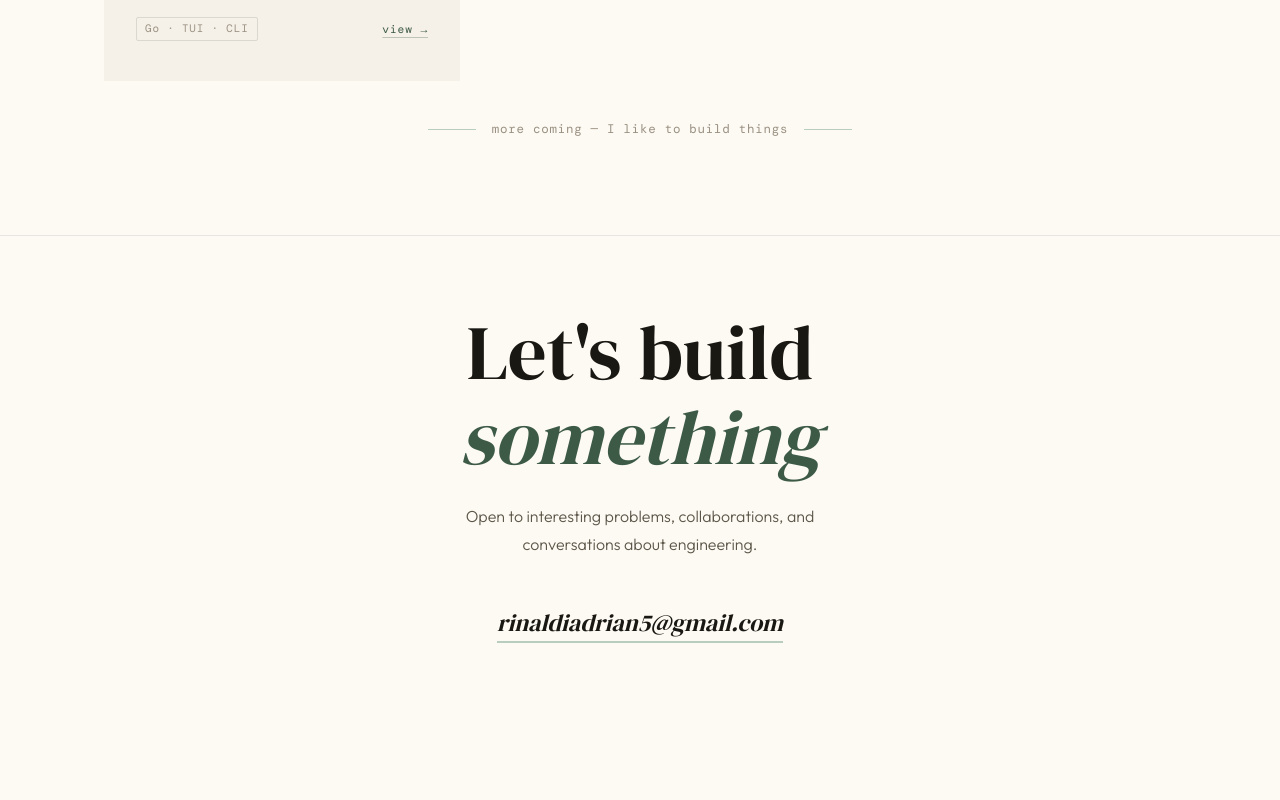
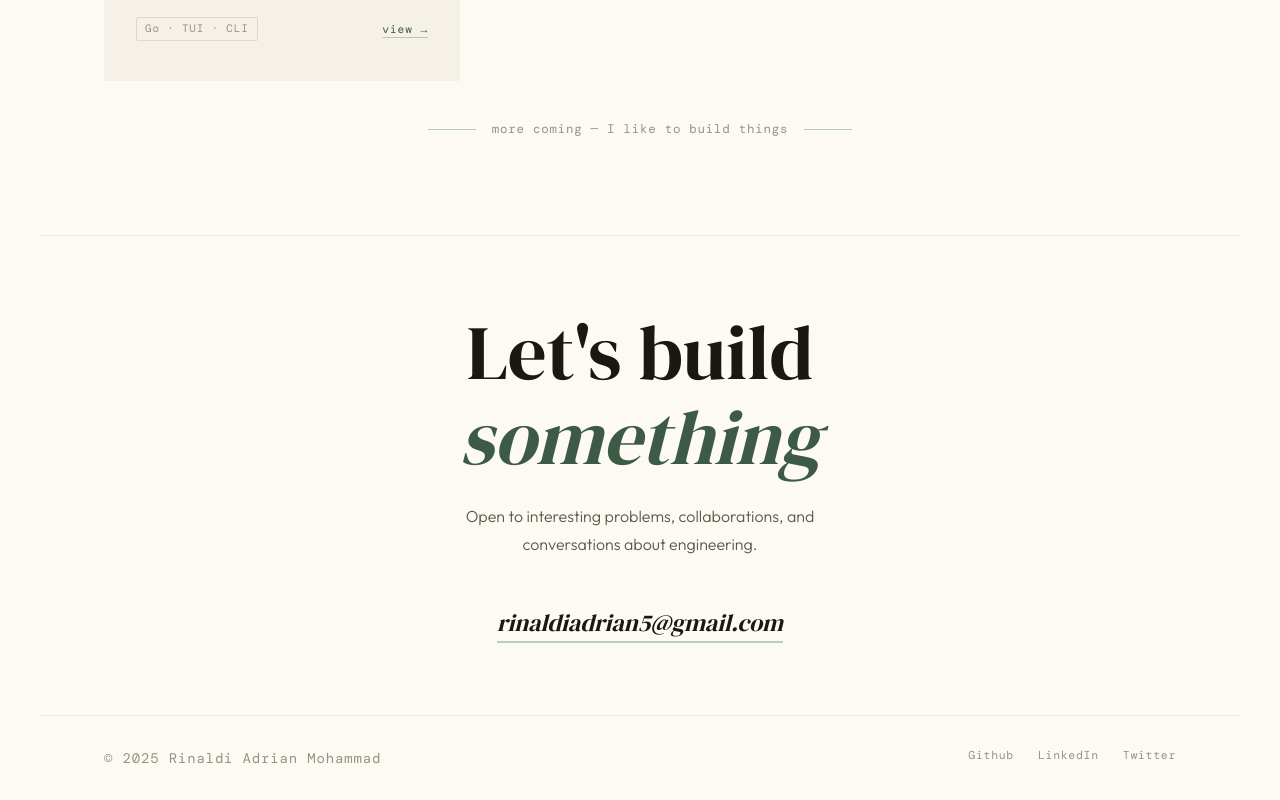
Before and after one commit to rinarudhei/ram-porto, a Next.js app: page / in a window 1280 px wide. Shown: the part 3477-4277 px from the top of the page. Before the commit the page ends 4192 px from the top, so only its background shows below. Built offline with nearby package versions, Linux system fonts and the light colour scheme.

Commit message:
feat(ui): add footer and global UI enhancements
- Add new `Footer` component
- Integrate `Footer` into main page
- Apply custom scrollbar styling
- Adjust contact section layout

```diff
--- a/src/app/globals.css
+++ b/src/app/globals.css
@@ -136,3 +136,15 @@ body:has(a:hover) .cursor-ring {
   -webkit-font-smoothing: antialiased;
   -moz-osx-font-smoothing: grayscale;
 }
+
+/* scrollbar */
+::-webkit-scrollbar {
+  width: 4px;
+}
+::-webkit-scrollbar-track {
+  background: var(--cream);
+}
+::-webkit-scrollbar-thumb {
+  background: var(--moss-light);
+  border-radius: 2px;
+}
--- a/src/app/page.tsx
+++ b/src/app/page.tsx
@@ -2,6 +2,7 @@ import CustomCursor from '../components/containers/customCursor';
 import AboutAndSkillsSection from './partials/aboutAndSkillsSection';
 import ContactSection from './partials/contactSection';
 import ExperienceSection from './partials/experienceSection';
+import Footer from './partials/footer';
 import HeroSection from './partials/heroSection';
 import Navbar from './partials/navbar';
 import ProjectsSection from './partials/projects';
@@ -20,6 +21,7 @@ export default function Home() {
         <ProjectsSection />
         <ContactSection />
       </main>
+      <Footer />
     </div>
   );
 }
--- a/src/app/partials/contactSection.tsx
+++ b/src/app/partials/contactSection.tsx
@@ -2,7 +2,7 @@ import Link from 'next/link';
 
 export default function ContactSection() {
   return (
-    <section className='border-[rgba(61,90,71,0.1) flex min-h-[60vh] flex-col items-center justify-center border-t text-center'>
+    <section className='mx-auto flex min-h-[60vh] max-w-300 flex-col items-center justify-center border-t border-[rgba(61,90,71,0.1)] text-center'>
       <div>
         <h2
           style={{
--- /dev/null
+++ b/src/app/partials/footer.tsx
@@ -0,0 +1,33 @@
+import Link from 'next/link';
+
+export default function Footer() {
+  return (
+    <footer className='mx-auto flex max-w-300 justify-between border-t border-[rgba(61,90,71,0.1)] px-16 py-8 tracking-[0.06em]'>
+      <p className='font-dm-mono text-size-[0.72rem] text-ink-faint tracking-[0.06em]'>
+        © 2025 Rinaldi Adrian Mohammad
+      </p>
+
+      {/* Links */}
+      <div className='flex gap-6'>
+        <Link
+          className='font-dm-mono text-ink-faint hover:text-moss text-[0.72rem] tracking-[0.06em] no-underline decoration-0'
+          href=''
+        >
+          Github
+        </Link>
+        <Link
+          className='font-dm-mono text-ink-faint hover:text-moss text-[0.72rem] tracking-[0.06em] no-underline decoration-0'
+          href=''
+        >
+          LinkedIn
+        </Link>
+        <Link
+          className='font-dm-mono text-ink-faint hover:text-moss text-[0.72rem] tracking-[0.06em] no-underline decoration-0'
+          href=''
+        >
+          Twitter
+        </Link>
+      </div>
+    </footer>
+  );
+}
```
